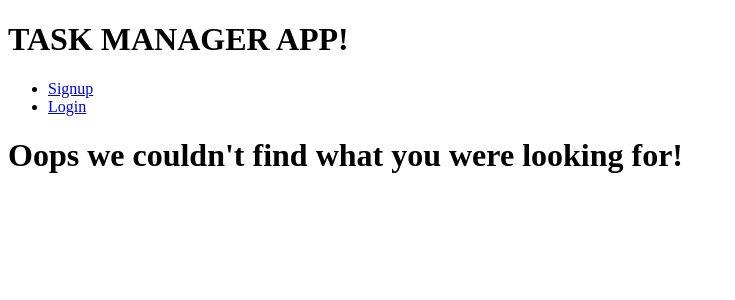
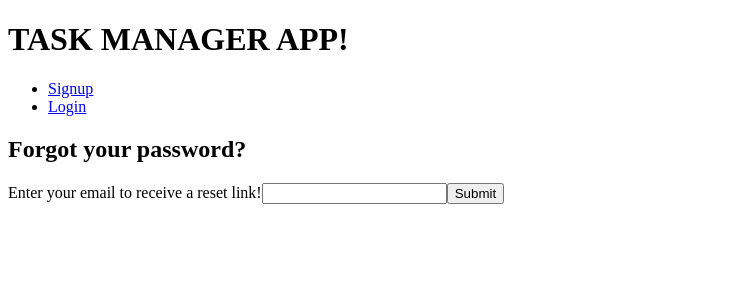
Before and after one commit to Jonathan-Wong-Code/Fullstack-Task-Manager, a React (Create React App) app in the folder client/: page /forgotPassword in a window 1280 px wide. Shown: the top 300 px of the page, without its empty margins (0-735 px from the left). Built offline with nearby package versions, Linux system fonts and the light colour scheme; no server answers.

Commit message:
Added forgotpassword page

```diff
--- a/client/src/App.js
+++ b/client/src/App.js
@@ -5,6 +5,7 @@ import { createBrowserHistory } from "history";
 import { Router, Switch, Route } from "react-router-dom";
 import CreateTask from "./components/CreateTask";
 import EditTask from "./components/EditTask";
+import ForgotPassword from "./components/ForgotPassword";
 import Dashboard from "./components/Dashboard";
 import Header from "./components/Header";
 import LoginPage from "./components/LoginPage";
@@ -46,6 +47,7 @@ function App() {
             <PrivateRoute path="/create" component={CreateTask} />
             <PrivateRoute path="/edit/:id" component={EditTask} />
             <PublicRoute path="/signup" component={Signup} />
+            <PublicRoute path="/forgotPassword" component={ForgotPassword} />
             <Route component={NotFoundPage} />
           </Switch>
         </TaskProvider>
--- a/client/src/async-helpers/auth.js
+++ b/client/src/async-helpers/auth.js
@@ -1,11 +1,9 @@
 import axios from "axios";
 import {
   LOGIN_SUCCESS,
-  LOGIN_FAIL,
-  SIGNUP_FAIL,
+  AUTH_ERROR,
   SIGNUP_SUCCESS,
   LOGOUT,
-  LOGOUT_FAIL,
   CLEAR_TASKS
 } from "./../context/types";
 
@@ -28,7 +26,7 @@ export async function loginUser(dispatch, email, password) {
       });
     }
   } catch (error) {
-    dispatch({ type: LOGIN_FAIL, message: error.response.data.message });
+    dispatch({ type: AUTH_ERROR, message: error.response.data.message });
   }
 }
 
@@ -43,7 +41,7 @@ export async function logoutUser(authDispatch, taskDispatch) {
     authDispatch({ type: LOGOUT, user: null });
     taskDispatch({ type: CLEAR_TASKS });
   } catch (error) {
-    authDispatch({ type: LOGOUT_FAIL, message: error.response.data.message });
+    authDispatch({ type: AUTH_ERROR, message: error.response.data.message });
   }
 }
 
@@ -66,6 +64,27 @@ export async function signupUser(
     const user = response.data.user;
     dispatch({ type: SIGNUP_SUCCESS, user });
   } catch (error) {
-    dispatch({ type: SIGNUP_FAIL, message: error.response.data.message });
+    dispatch({ type: AUTH_ERROR, message: error.response.data.message });
   }
 }
+
+export async function sendResetToken(email, dispatch) {
+  try {
+    const response = await axios({
+      method: "POST",
+      url: "http://localhost:3000/api/v1/users/forgotPassword",
+      data: {
+        email
+      }
+    });
+
+    if (response.status === 200) {
+      return "Password reset link sent!";
+    }
+  } catch (error) {
+    dispatch({
+      type: AUTH_ERROR,
+      message: error.response.data.message
+    });
+  }
+}
--- /dev/null
+++ b/client/src/components/ForgotPassword.js
@@ -0,0 +1,39 @@
+import React, { useState } from "react";
+import { useAuthState, useAuthDispatch } from "./../context/auth-context";
+import { sendResetToken } from "./../async-helpers/auth";
+
+function ForgotPassword() {
+  const [email, setEmail] = useState("");
+  const [successMessage, setSuccessMessage] = useState();
+  const dispatch = useAuthDispatch();
+  const { error } = useAuthState();
+
+  const handleSubmit = async e => {
+    e.preventDefault();
+    const message = await sendResetToken(email, dispatch);
+    setSuccessMessage(message);
+    setEmail("");
+  };
+
+  return (
+    <div>
+      <h2>Forgot your password?</h2>
+      <form action="" onSubmit={handleSubmit}>
+        <label htmlFor="reset-email">
+          Enter your email to receive a reset link!
+        </label>
+        <input
+          type="email"
+          id="reset-email"
+          value={email}
+          onChange={e => setEmail(e.target.value)}
+        />
+        <button type="submit">Submit</button>
+      </form>
+      {successMessage && <p>{successMessage}</p>}
+      {error && <p>{error}</p>}
+    </div>
+  );
+}
+
+export default ForgotPassword;
--- a/client/src/context/auth-context.js
+++ b/client/src/context/auth-context.js
@@ -1,12 +1,5 @@
 import React, { useContext, useReducer, createContext } from "react";
-import {
-  LOGIN_SUCCESS,
-  LOGOUT,
-  LOGIN_FAIL,
-  LOGOUT_FAIL,
-  SIGNUP_SUCCESS,
-  SIGNUP_FAIL
-} from "./types";
+import { LOGIN_SUCCESS, LOGOUT, AUTH_ERROR, SIGNUP_SUCCESS } from "./types";
 
 const AuthStateContext = createContext();
 const AuthDispatchContext = createContext();
@@ -19,20 +12,17 @@ const reducer = (state, action) => {
       return {
         user: action.user
       };
-    case LOGOUT: {
+    case LOGOUT:
       return {
         user: null
       };
-    }
 
-    case LOGIN_FAIL:
-    case LOGOUT_FAIL:
-    case SIGNUP_FAIL: {
+    case AUTH_ERROR:
       return {
         ...state,
         error: action.message
       };
-    }
+
     default:
       return state;
   }
--- a/client/src/context/types.js
+++ b/client/src/context/types.js
@@ -3,11 +3,9 @@ export const EDIT_TASK = "EDIT_TASK";
 export const DELETE_TASK = "DELETE_TASK";
 export const LOGIN_SUCCESS = "LOGIN_SUCCESS";
 export const LOGOUT = "LOGOUT";
-export const LOGIN_FAIL = "LOGIN_FAIL";
-export const LOGOUT_FAIL = "LOGOUT_FAIL";
 export const SIGNUP_SUCCESS = "SIGNUP_SUCCESS";
-export const SIGNUP_FAIL = "SIGNUP_FAIL";
 export const FETCH_TASKS = "FETCH_TASKS";
 export const SET_SAVED_TASKS = "SET_SAVED_TASKS";
 export const CLEAR_TASKS = "CLEAR_TASKS";
 export const TASK_ERROR = "TASK_ERROR";
+export const AUTH_ERROR = "AUTH_ERROR";
```
